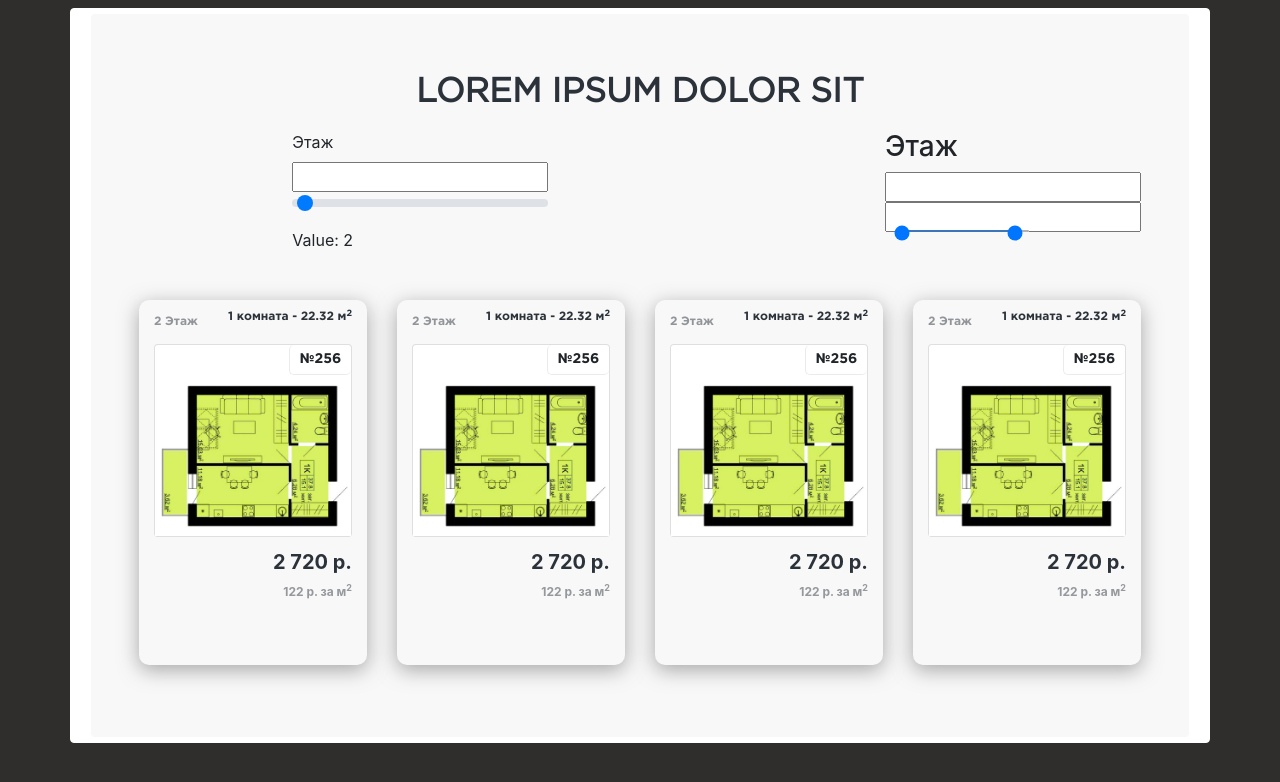
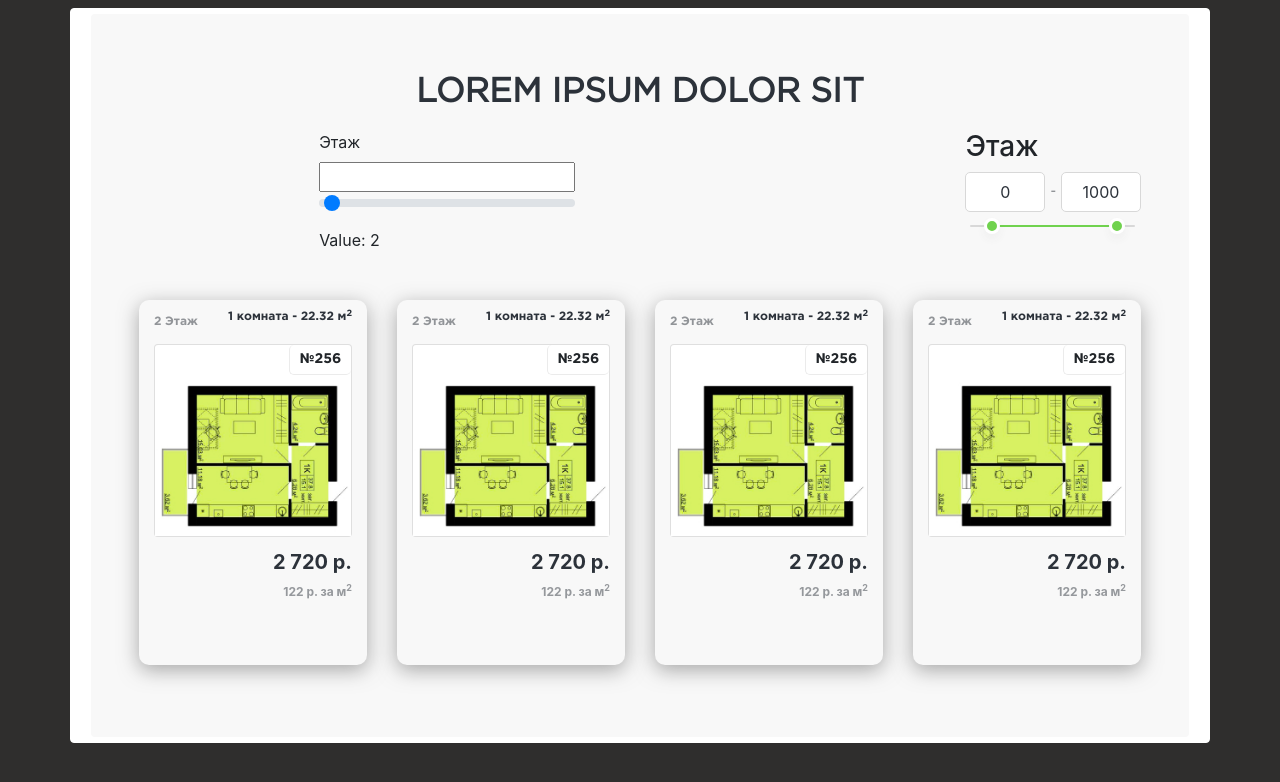
Before and after one commit to yarkirs/test-alert, a Vue app: page / in a window 1280 px wide. Shown: the top 782 px of the page. Built offline with nearby package versions, Linux system fonts and the light colour scheme.

Commit message:
add filter component

```diff
--- a/src/components/TheFilter.vue
+++ b/src/components/TheFilter.vue
@@ -2,8 +2,10 @@
   <div class="filters">
     <div class="range">
       <h3>{{ title }}</h3>
-      <input type="number" />
-      <input type="number" />
+      <div class="range-values">
+        <input type="number" v-model="minPrice" /><span>-</span>
+        <input type="number" v-model="maxPrice" />
+      </div>
       <div class="range-slider">
         <input
           type="range"
@@ -11,8 +13,18 @@
           max="1000"
           step="1"
           value="0"
+          v-model="minPrice"
+          @change="setRangeSlider"
         />
-        <input type="range" min="0" max="1000" step="1" value="1000" />
+        <input
+          type="range"
+          min="0"
+          max="1000"
+          step="1"
+          value="1000"
+          v-model="maxPrice"
+          @change="setRangeSlider"
+        />
       </div>
     </div>
     <div class="radio"></div>
@@ -45,29 +57,115 @@ export default {
   },
   data() {
     return {
-      isRange: "",
+      minPrice: 0,
+      maxPrice: 1000,
     };
+  },
+  methods: {
+    setRangeSlider() {
+      if (this.minPrice > this.maxPrice) {
+        let tmp = this.maxPrice;
+        this.maxPrice = this.minPrice;
+        this.minPrice = tmp;
+      }
+    },
   },
 };
 </script>
 
 <style lang="scss">
-.range-slider {
-  width: 200px;
-  margin: auto 16px;
+.range {
+  &-values {
+    display: flex;
+    justify-content: center ;
+    & span {
+      color: #2c323a;
+      opacity: 0.5;
+      font-size: 12px;
+      font-weight: bold;
+      transform: translateY(25%);
+      margin: 0 5px;
+    }
+    & input {
+      background: #ffffff;
+      border: 1px solid #d8d8d8;
+      box-sizing: border-box;
+      border-radius: 5px;
+      width: 80px;
+      height: 40px;
+      text-align: center;
+      font-size: 16px;
+      line-height: 28px;
+      color: #2c323a;
+
+      &:focus {
+        outline: none;
+      }
+      &::-webkit-outer-spin-button,
+      &::-webkit-inner-spin-button {
+        -webkit-appearance: none;
+        margin: 0;
+      }
+    }
+  }
+  &-slider {
+    width: 100%;
+    margin: 15px 26px;
+    display: inline-block;
     text-align: center;
     position: relative;
+    &:after{
+      content: '';
+      position: absolute;
+      display: block;
+      height: 2px;
+      width: 21px;
+      background: #D8D8D8;
+      border-radius: 15px;
+      margin-left: -21px;
+      transform: translateY(-100%);
+    }
+    &:before{
+       content: '';
+      position: absolute;
+      display: block;
+      height: 2px;
+      width: 21px;
+      background: #D8D8D8;
+      border-radius: 15px;
+      margin-left: 123px;
+      z-index: 2;
+      transform: translateY(-100%);
+    }
     &svg,
     input[type="range"] {
       position: absolute;
       left: 0;
       bottom: 0;
+      margin: auto;
+      width: 80%;
+      appearance: none !important;
+      &::-webkit-slider-runnable-track {
+        height: 2px;
+        background: #70d24e;
+        border-radius: 15px;
+      }
+      &::-webkit-slider-thumb {
+        border-radius: 16px;
+        height: 16px;
+        width: 16px;
+        border: 3px solid white;
+        background-color: #70d24e;
+        box-shadow: 0px 5px 10px rgba(86, 86, 86, 0.05);
+        -webkit-appearance: none;
+        cursor: pointer;
+      }
     }
     input[type="range"]::-webkit-slider-thumb {
       z-index: 2;
       position: relative;
-    top: 2px;
       margin: -7px;
     }
   }
+}
 </style>
```
Lines whose indentation alone changed are shown as unchanged.
